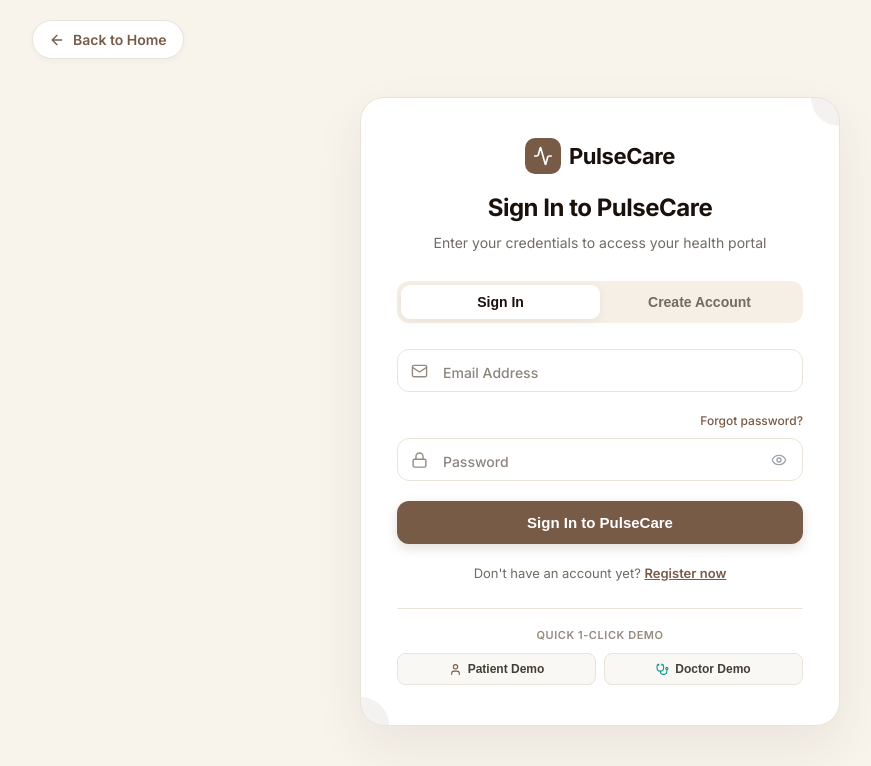
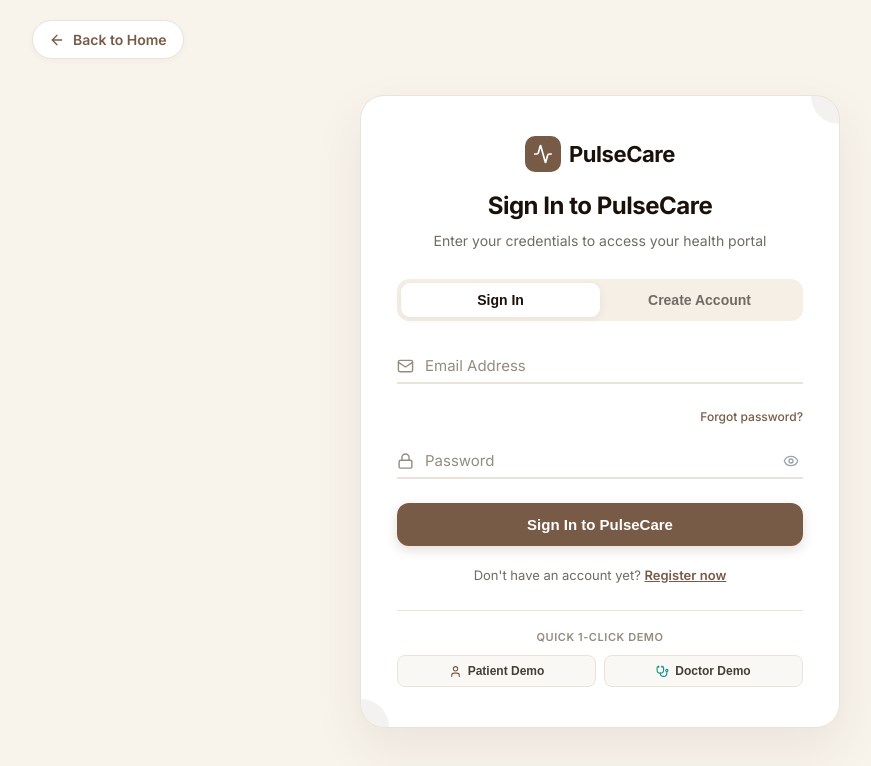
Before and after one commit to Yug-Gabani/SE_2, a React (Vite) app in the folder apps/frontend/: page /login in a window 1280 px wide. Shown: the top 766 px of the page, without its empty margins (40-911 px from the left). Built offline with nearby package versions, Linux system fonts and the light colour scheme.

Commit message:
feat(ui): implement minimalist underline input style (Uiverse by Satwinder04)

```diff
--- a/apps/frontend/src/animations.css
+++ b/apps/frontend/src/animations.css
@@ -403,90 +403,91 @@ input:focus ~ .highlight,
 }
 
 /* =========================================================
-   10. Wave Floating Label Input System (Uiverse by AbanoubMagdy1)
+   10. Minimalist Underline Input System (Uiverse by Satwinder04)
    ========================================================= */
 
+.input-container,
 .wave-group {
   position: relative;
   width: 100%;
-  margin-top: 14px;
-  margin-bottom: 20px;
+  margin-top: 22px;
+  margin-bottom: 24px;
 }
 
+.input-container input,
+.input-container .input,
+.wave-group input,
 .wave-group .input {
-  font-size: 14px;
+  font-size: 15px;
   font-family: inherit;
-  padding: 12px 14px;
-  display: block;
   width: 100%;
-  border: 1px solid #eae3d8;
-  border-radius: 12px;
-  background: #ffffff;
+  border: none;
+  border-bottom: 2px solid #eae3d8;
+  border-radius: 0;
+  padding: 8px 0;
+  background-color: transparent;
+  outline: none;
   color: #1a110a;
   box-sizing: border-box;
-  outline: none;
-  transition: border-color 0.2s ease, box-shadow 0.2s ease;
+  box-shadow: none;
+  transition: border-color 0.3s ease;
 }
 
+.input-container input.has-icon,
+.input-container .input.has-icon,
+.wave-group input.has-icon,
 .wave-group .input.has-icon {
-  padding-left: 42px;
+  padding-left: 28px;
 }
 
+.input-container input.has-right-element,
+.input-container .input.has-right-element,
+.wave-group input.has-right-element,
 .wave-group .input.has-right-element {
-  padding-right: 42px;
+  padding-right: 32px;
 }
 
+.input-container input:focus,
+.input-container .input:focus,
+.wave-group input:focus,
 .wave-group .input:focus {
-  border-color: #785b47;
-  box-shadow: 0 0 0 3px rgba(120, 91, 71, 0.12);
-}
-
-.wave-group .input:disabled {
-  background-color: #faf7f1;
-  color: #706b63;
-  cursor: not-allowed;
-  border-color: #e5dfd5;
-}
-
-/* Classic Uiverse Underline variant */
-.wave-group.wave-underline .input {
-  border: none;
-  border-bottom: 1.5px solid #eae3d8;
-  border-radius: 0;
-  padding: 10px 4px;
-  background: transparent;
-}
-
-.wave-group.wave-underline .input:focus {
-  border-bottom-color: #785b47;
+  outline: none;
+  border-color: #eae3d8;
   box-shadow: none;
 }
 
-.wave-group.wave-underline .label {
-  left: 4px;
-  top: 10px;
+.input-container input:disabled,
+.input-container .input:disabled,
+.wave-group input:disabled,
+.wave-group .input:disabled {
+  color: #8c857b;
+  cursor: not-allowed;
+  border-bottom-style: dashed;
 }
 
+.input-container .icon-left,
 .wave-group .icon-left {
   position: absolute;
-  left: 14px;
+  left: 0;
   top: 50%;
   transform: translateY(-50%);
   color: #948c80;
   pointer-events: none;
   display: flex;
   align-items: center;
-  transition: color 0.2s ease;
+  transition: color 0.3s ease;
   z-index: 2;
 }
 
+.input-container:focus-within .icon-left,
 .wave-group:focus-within .icon-left {
   color: #785b47;
 }
 
+.input-container .element-right,
 .wave-group .element-right {
   position: absolute;
-  right: 12px;
+  right: 0;
   top: 50%;
   transform: translateY(-50%);
   display: flex;
@@ -494,63 +495,80 @@ input:focus ~ .highlight,
   z-index: 2;
 }
 
+.input-container .label,
 .wave-group .label {
-  color: #8c857b;
-  font-size: 14px;
-  font-weight: 500;
   position: absolute;
+  top: 8px;
+  left: 0;
+  color: #948c80;
+  font-size: 15px;
+  font-weight: 400;
   pointer-events: none;
-  left: 14px;
-  top: 13px;
   display: flex;
   align-items: center;
-  z-index: 3;
-  padding: 0 4px;
-  border-radius: 4px;
-  background-color: transparent;
-  transition: transform 0.35s cubic-bezier(0.16, 1, 0.3, 1),
-              font-size 0.35s cubic-bezier(0.16, 1, 0.3, 1),
-              color 0.35s cubic-bezier(0.16, 1, 0.3, 1),
-              font-weight 0.35s cubic-bezier(0.16, 1, 0.3, 1),
-              background-color 0.35s cubic-bezier(0.16, 1, 0.3, 1);
+  z-index: 2;
+  transition: all 0.3s ease;
 }
 
+.input-container .label.has-icon,
 .wave-group .label.has-icon {
-  left: 42px;
+  left: 28px;
 }
 
-.wave-group .label-char {
-  display: inline-block;
-  white-space: pre;
+/* Floating label when focused, valid, or active */
+.input-container input:focus ~ .label,
+.input-container input:valid ~ .label,
+.input-container input:not(:placeholder-shown) ~ .label,
+.input-container input:-webkit-autofill ~ .label,
+.input-container.is-active .label,
+.wave-group input:focus ~ .label,
+.wave-group input:valid ~ .label,
+.wave-group input:not(:placeholder-shown) ~ .label,
+.wave-group input:-webkit-autofill ~ .label,
+.wave-group.is-active .label {
+  top: -18px;
+  font-size: 13px;
+  font-weight: 600;
+  color: #785b47;
 }
 
-/* When input is focused, valid, or active with text, the whole label moves to top smoothly */
-.wave-group .input:focus ~ .label,
-.wave-group .input:focus ~ label,
-.wave-group .input:valid ~ .label,
-.wave-group .input:valid ~ label,
-.wave-group .input:not(:placeholder-shown) ~ .label,
-.wave-group .input:not(:placeholder-shown) ~ label,
-.wave-group .input:-webkit-autofill ~ .label,
-.wave-group.is-active .label,
-.wave-group.is-active label,
-.wave-group .input:focus ~ .label .label-char,
-.wave-group .input:focus ~ label .label-char,
-.wave-group .input:valid ~ .label .label-char,
-.wave-group .input:valid ~ label .label-char,
-.wave-group .input:not(:placeholder-shown) ~ .label .label-char,
-.wave-group .input:not(:placeholder-shown) ~ label .label-char,
-.wave-group .input:-webkit-autofill ~ .label .label-char,
-.wave-group.is-active .label .label-char,
-.wave-group.is-active label .label-char {
-  transform: translateY(-24px);
-  font-size: 11px;
-  font-weight: 700;
-  letter-spacing: 0.04em;
-  text-transform: uppercase;
-  color: #785b47;
-  background-color: #ffffff;
+.input-container input:focus ~ .label.has-icon,
+.input-container input:valid ~ .label.has-icon,
+.input-container input:not(:placeholder-shown) ~ .label.has-icon,
+.input-container input:-webkit-autofill ~ .label.has-icon,
+.input-container.is-active .label.has-icon,
+.wave-group input:focus ~ .label.has-icon,
+.wave-group input:valid ~ .label.has-icon,
+.wave-group input:not(:placeholder-shown) ~ .label.has-icon,
+.wave-group input:-webkit-autofill ~ .label.has-icon,
+.wave-group.is-active .label.has-icon {
+  left: 0;
 }
+
+/* Satwinder04 .underline expanding effect */
+.input-container .underline,
+.wave-group .underline {
+  position: absolute;
+  bottom: 0;
+  left: 0;
+  height: 2px;
+  width: 100%;
+  background-color: #785b47;
+  transform: scaleX(0);
+  transform-origin: center;
+  transition: transform 0.3s ease;
+  pointer-events: none;
+}
+
+.input-container input:focus ~ .underline,
+.input-container input:valid ~ .underline,
+.input-container.is-active .underline,
+.wave-group input:focus ~ .underline,
+.wave-group input:valid ~ .underline,
+.wave-group.is-active .underline {
+  transform: scaleX(1);
+}
+
 
 
 /* Global Reduced Motion Override */
--- a/apps/frontend/src/components/WaveInput.tsx
+++ b/apps/frontend/src/components/WaveInput.tsx
@@ -20,7 +20,7 @@ export const WaveInput: React.FC<WaveInputProps> = ({
   id,
   required = false,
   disabled = false,
-  variant = 'boxed',
+  variant = 'underline',
   style,
   containerStyle,
   className = '',
@@ -34,7 +34,7 @@ export const WaveInput: React.FC<WaveInputProps> = ({
 
   return (
     <div
-      className={`wave-group ${variant === 'underline' ? 'wave-underline' : ''} ${isActive ? 'is-active' : ''} ${className}`}
+      className={`input-container wave-group ${isActive ? 'is-active' : ''} ${className}`}
       style={containerStyle}
     >
       {icon && <div className="icon-left">{icon}</div>}
@@ -58,6 +58,8 @@ export const WaveInput: React.FC<WaveInputProps> = ({
         {label}
       </label>
 
+      <span className="underline"></span>
+
       {rightElement && <div className="element-right">{rightElement}</div>}
     </div>
   );
```
